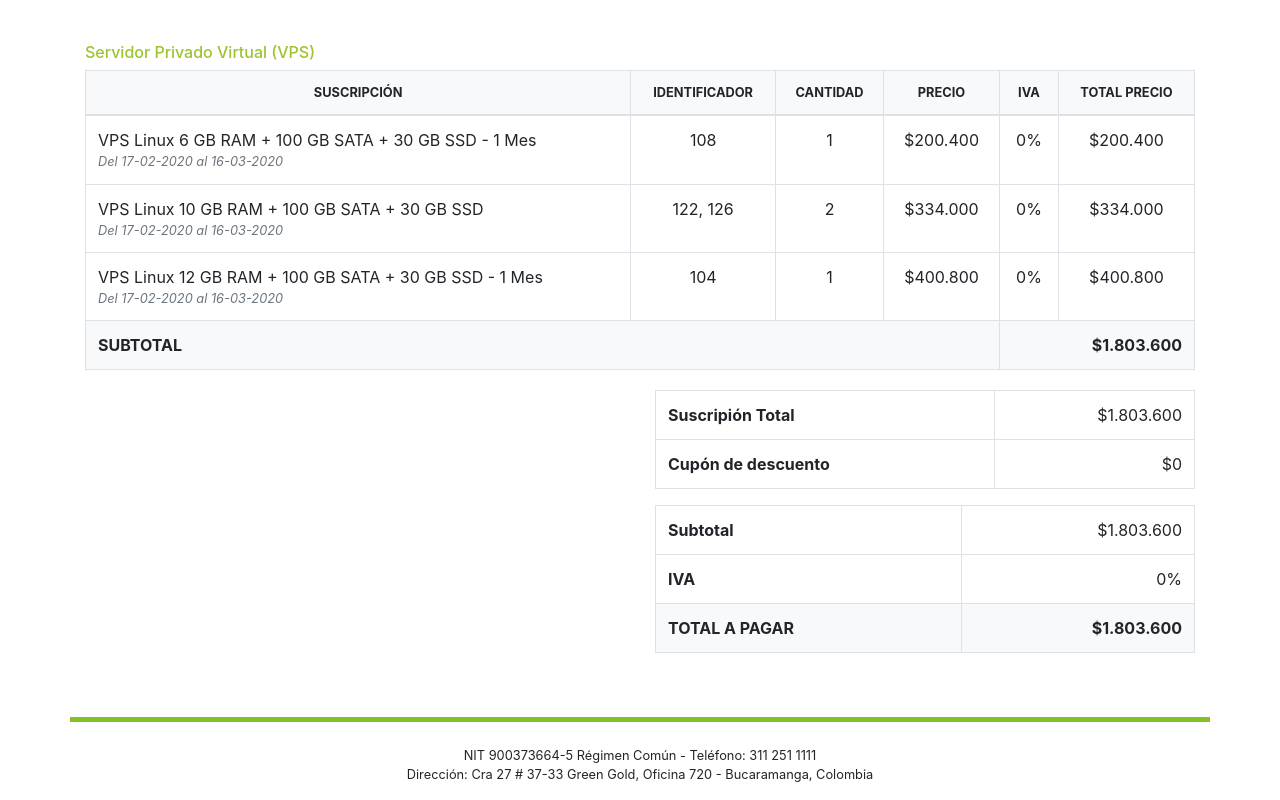
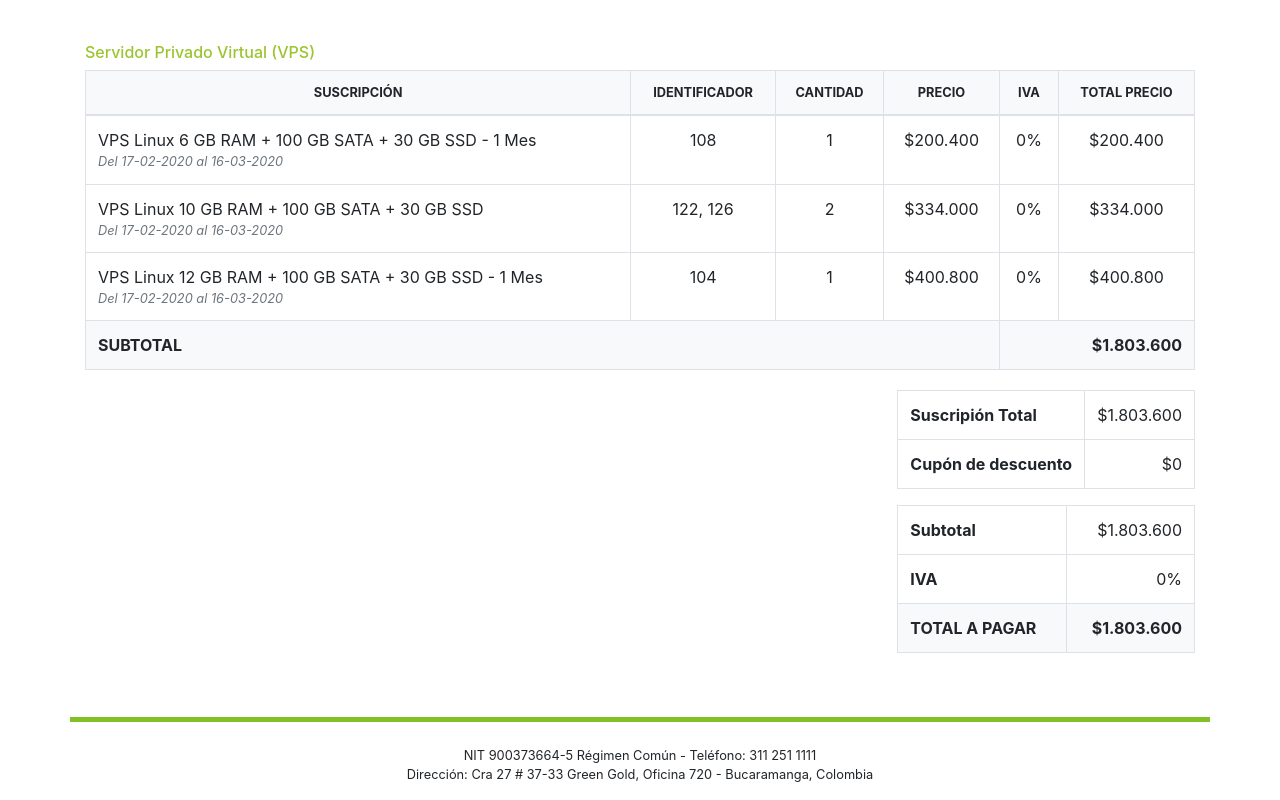
Before and after one commit to hanscode/invoice-bits, a plain HTML site: page index.html in a window 1280 px wide. Shown: the part 391-1191 px from the top of the page. Drawn offline with Linux system fonts and the light colour scheme.

Commit message:
Float Table Total

```diff
--- a/index.html
+++ b/index.html
@@ -125,8 +125,11 @@
               </div>
             </div>
 
-            <div class="row pt-1">
-              <div class="col-md-6 offset-md-6">
+            <div class="row">
+              <div class="col-md-12">
+                <div class="clearfix pt-1">
+                  <div class="float-left"></div>
+                  <div class="float-right">
                     <table class="table table-bordered">
                       <tbody>
                         <tr>
@@ -158,6 +161,8 @@
                     </table>
                   </div>
                 </div>
+              </div>
+            </div>
 
           </div>
         </div>
```
Lines whose indentation alone changed are shown as unchanged.
